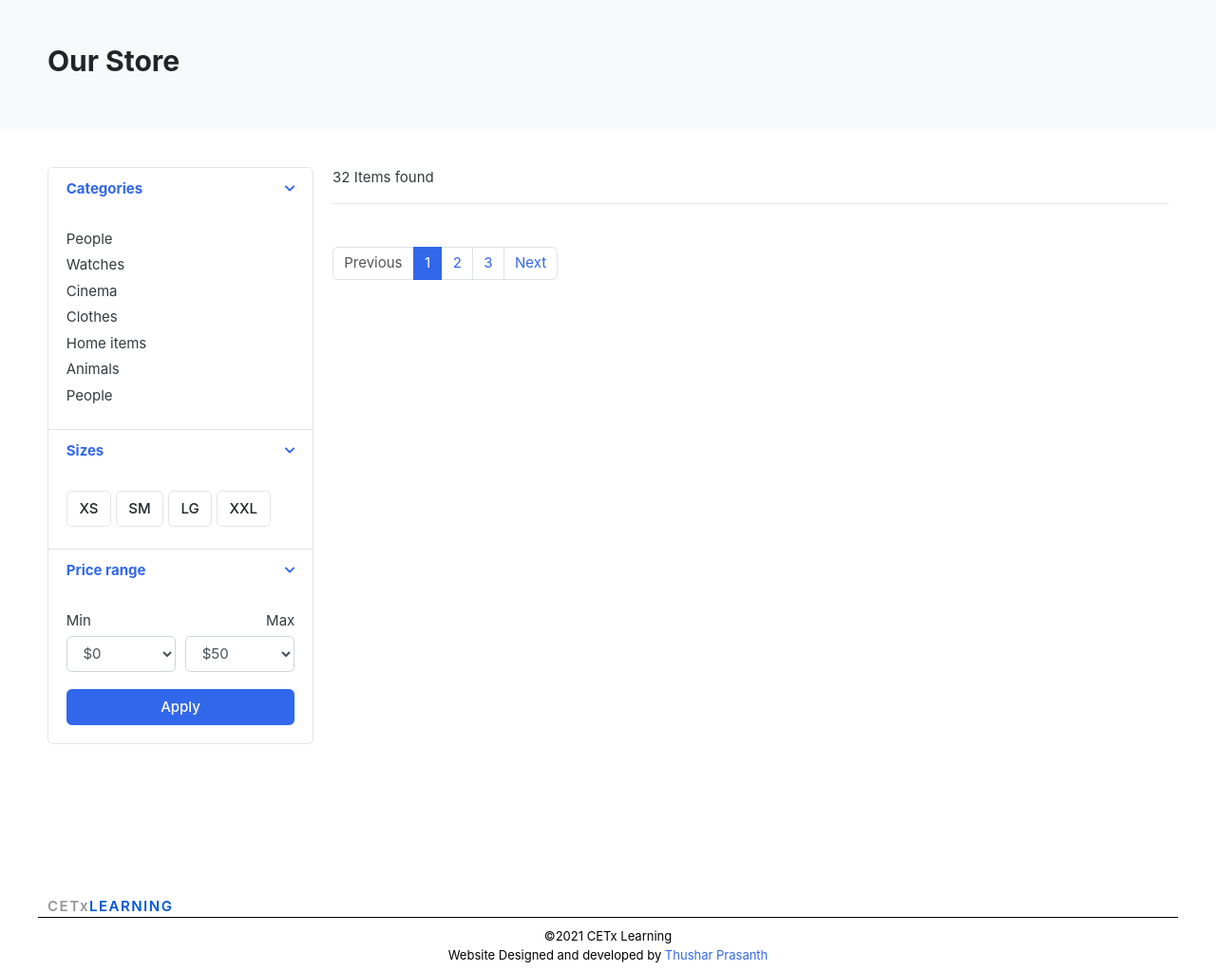
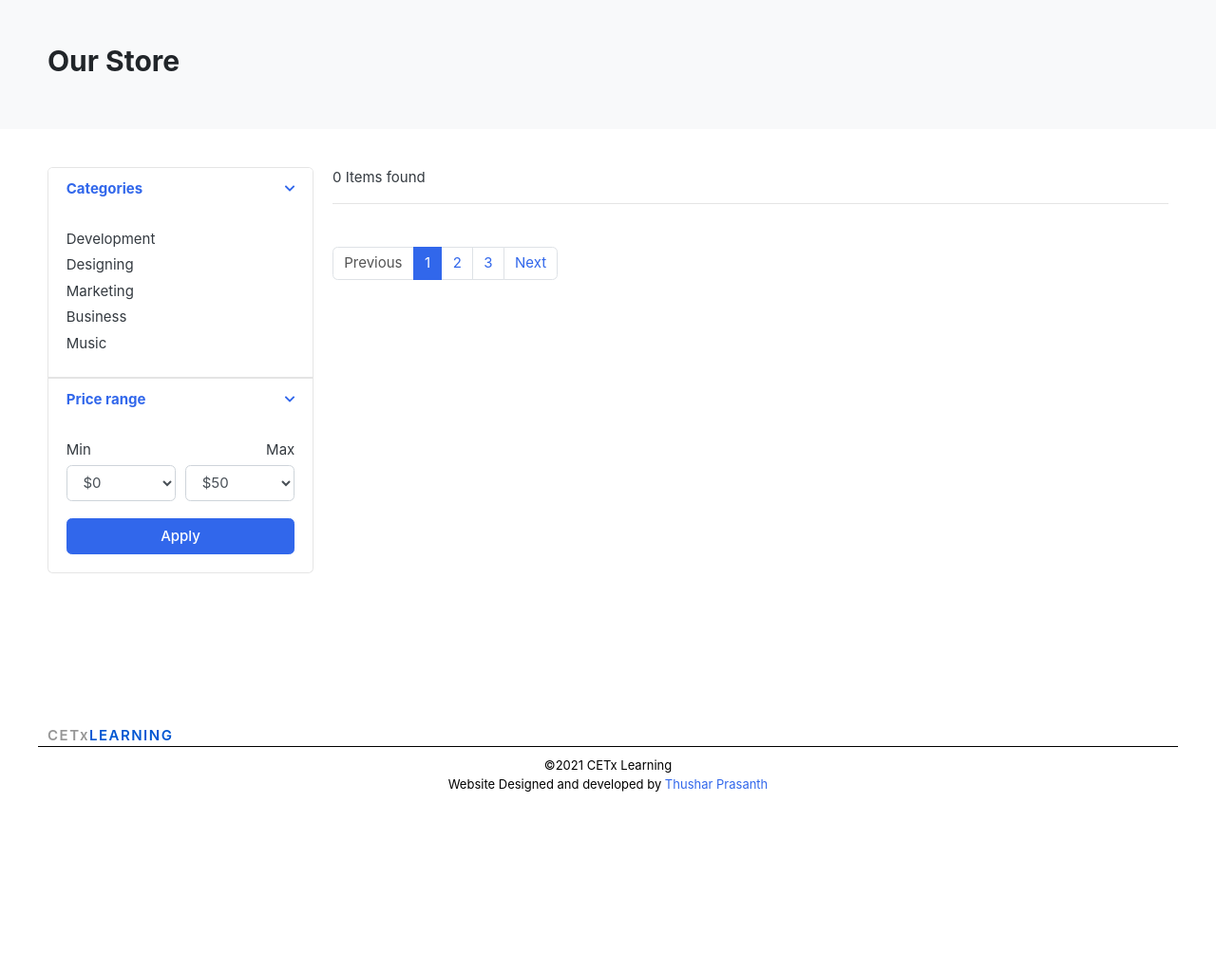
Before and after one commit to Thusharprasanth/CETx-Learning, a Django app: a page that uses templates/store/store.html in a window 1280 px wide. Shown: the part 118-1141 px from the top of the page at 95% size. After the commit the page ends 952 px from the top, so only its background shows below. Run offline with Django 3.2, Linux system fonts and the light colour scheme; data comes from the database, SQL or seed files in the repository; some libraries are stand-ins or nearby versions; some web fonts are replaced.

Commit message:
course count

```diff
--- a/category/models.py
+++ b/category/models.py
@@ -13,7 +13,7 @@
         verbose_name_plural = 'categories'
 
     def get_url(self):
-        return reverse('course_by_category', args=['self.slug'])
+        return reverse('course_by_category', args=[self.slug])
 
     def __str__(self):
         return self.category_name
--- a/courses/models.py
+++ b/courses/models.py
@@ -1,5 +1,6 @@
 from category.models import Category
 from django.db import models
+from django.urls import reverse
 
 # Create your models here.
 class Course(models.Model):
@@ -15,5 +16,9 @@
     created_date = models.DateTimeField(auto_now_add=True)
     modified_date = models.DateTimeField(auto_now=True)
 
+
+    def get_url(self):
+        return reverse('course_details', args=[self.category.slug, self.slug])
+
     def __str__(self):
         return self.course_name
--- a/courses/urls.py
+++ b/courses/urls.py
@@ -6,4 +6,5 @@
 urlpatterns = [
     path('', views.store, name='store'),
     path('course/<slug:category_slug>', views.store, name='course_by_category'),
+    path('course/<slug:category_slug>/<slug:course_slug>', views.course_details, name='course_details'),
 ]
--- a/courses/views.py
+++ b/courses/views.py
@@ -9,9 +9,19 @@
     if category_slug != None:
         categories = get_object_or_404(Category, slug=category_slug)
         courses = Course.objects.filter(category=categories, is_available=True)
+        course_count = courses.count()
     else:
         courses = Course.objects.all().filter(is_available=True)
+        course_count = courses.count()
     context = {
-        'courses' : courses
+        'courses' : courses,
+        'course_count' : course_count
     }
     return render(request , 'store/store.html', context)
+
+def course_details(request, category_slug, course_slug):
+    single_course = Course.objects.get(category__slug = category_slug, slug=course_slug)
+    context = {
+        'single_course' : single_course
+    }
+    return render(request,'store/course_details.html',context)
--- a/templates/includes/navbar.html
+++ b/templates/includes/navbar.html
@@ -27,7 +27,7 @@
         <div class="container">
     <div class="row align-items-center">
         <div class="col-lg-2 col-md-3 col-6">
-            <a class="navbar-brand" href="#home"  style="color: black;">CETx <span style="color: rgb(0, 86, 210);  letter-spacing: 0.1em; font-weight: 600;">LEARNING</span></a>
+            <a class="navbar-brand" href="{% url 'index' %}"  style="color: black;">CETx <span style="color: rgb(0, 86, 210);  letter-spacing: 0.1em; font-weight: 600;">LEARNING</span></a>
         </div>
         <div class="col-lg col-sm col-md col-6 flex-grow-0">
             <div class="category-wrap dropdown d-inline-block float-right">
@@ -37,7 +37,7 @@
                 <div class="dropdown-menu">
                     <a class="dropdown-item" href="{% url 'store' %}">All Courses</a>
                     {% for category in links %}
-                    <a class="dropdown-item" href="#">{{ category.category_name }}</a>
+                    <a class="dropdown-item" href="{{ category.get_url }}">{{ category.category_name }}</a>
                     {% endfor %}
                 </div>
             </div>  <!-- category-wrap.// -->
--- a/templates/store/store.html
+++ b/templates/store/store.html
@@ -29,48 +29,16 @@
                 <div class="card-body">
 
                     <ul class="list-menu">
-                    <li><a href="#">People  </a></li>
-                    <li><a href="#">Watches </a></li>
-                    <li><a href="#">Cinema  </a></li>
-                    <li><a href="#">Clothes  </a></li>
-                    <li><a href="#">Home items </a></li>
-                    <li><a href="#">Animals</a></li>
-                    <li><a href="#">People </a></li>
+                    {% for category in links %}
+                    <li><a href="{{ category.get_url }}">{{ category.category_name }}</a></li>
+                    {% endfor %}
                     </ul>
 
                 </div> <!-- card-body.// -->
             </div>
         </article> <!-- filter-group  .// -->
         <article class="filter-group">
-            <header class="card-header">
-                <a href="#" data-toggle="collapse" data-target="#collapse_4" aria-expanded="true" class="">
-                    <i class="icon-control fa fa-chevron-down"></i>
-                    <h6 class="title">Sizes </h6>
-                </a>
-            </header>
-            <div class="filter-content collapse show" id="collapse_4" style="">
-                <div class="card-body">
-                  <label class="checkbox-btn">
-                    <input type="checkbox">
-                    <span class="btn btn-light"> XS </span>
-                  </label>
 
-                  <label class="checkbox-btn">
-                    <input type="checkbox">
-                    <span class="btn btn-light"> SM </span>
-                  </label>
-
-                  <label class="checkbox-btn">
-                    <input type="checkbox">
-                    <span class="btn btn-light"> LG </span>
-                  </label>
-
-                  <label class="checkbox-btn">
-                    <input type="checkbox">
-                    <span class="btn btn-light"> XXL </span>
-                  </label>
-            </div><!-- card-body.// -->
-            </div>
         </article> <!-- filter-group .// -->
 
         <article class="filter-group">
@@ -122,7 +90,7 @@
 
     <header class="border-bottom mb-4 pb-3">
             <div class="form-inline">
-                <span class="mr-md-auto">32 Items found </span>
+                <span class="mr-md-auto">{{ course_count }} Items found </span>
 
             </div>
     </header><!-- sect-heading -->
@@ -137,7 +105,7 @@
                 </div> <!-- img-wrap.// -->
                 <figcaption class="info-wrap">
                     <div class="fix-height">
-                        <a href="./product-detail.html" class="title">{{ course.course_name }}</a>
+                        <a href="{{ course.get_url }}" class="title">{{ course.course_name }}</a>
                         <div class="price-wrap mt-2">
                             <span class="price">RS {{ course.price }}</span>
                         </div> <!-- price-wrap.// -->
```
Also changed, not shown: templates/store/course_details.html (added, +75 -0 lines).
